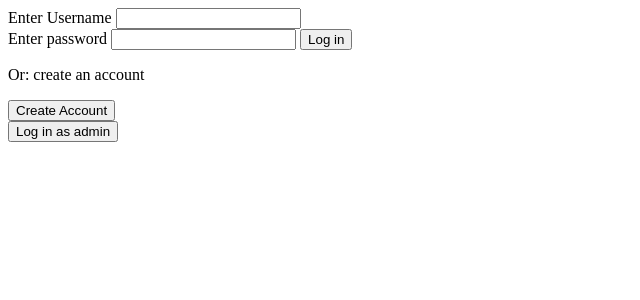
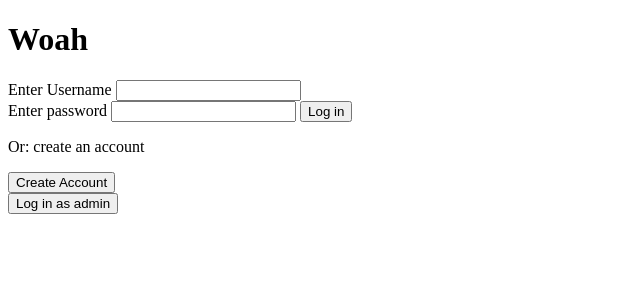
Before and after one commit to TCooper1996/SE-Python-ATM, a Django app: page /atmsite/ in a window 1280 px wide. Shown: the top 300 px of the page, without its empty margins (0-640 px from the left). Run offline with Django 3.2, Linux system fonts and the light colour scheme.

Commit message:
Added h1 to index.html

```diff
--- a/PyATMDjango/atmsite/templates/atmsite/index.html
+++ b/PyATMDjango/atmsite/templates/atmsite/index.html
@@ -5,6 +5,7 @@
     <title>Title</title>
 </head>
 <body>
+  <h1> Woah </h1>
 {% if error %}<p>{{ error }}</p>{%  endif %}
 <form action="{%  url 'authenticate_account' %}" method="post">
     {% csrf_token %}
```
